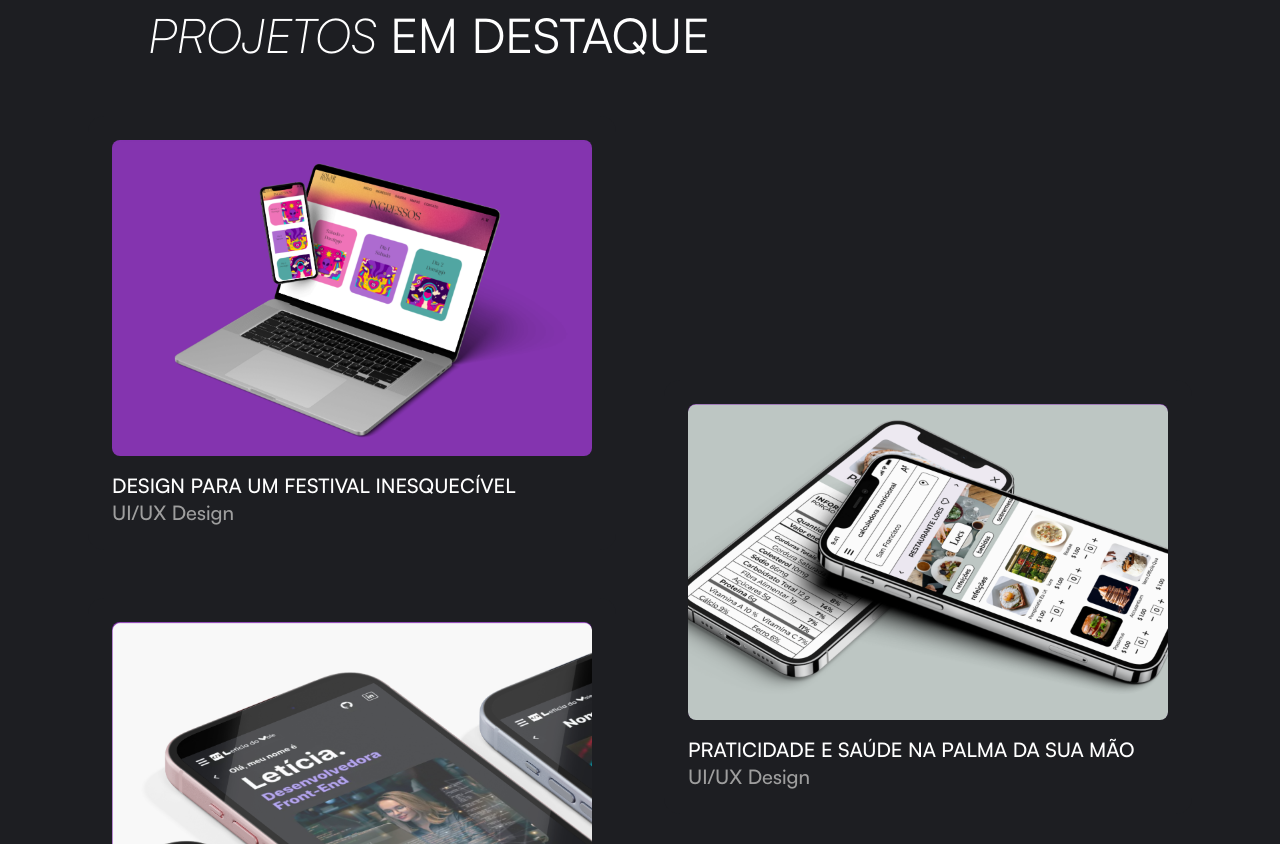
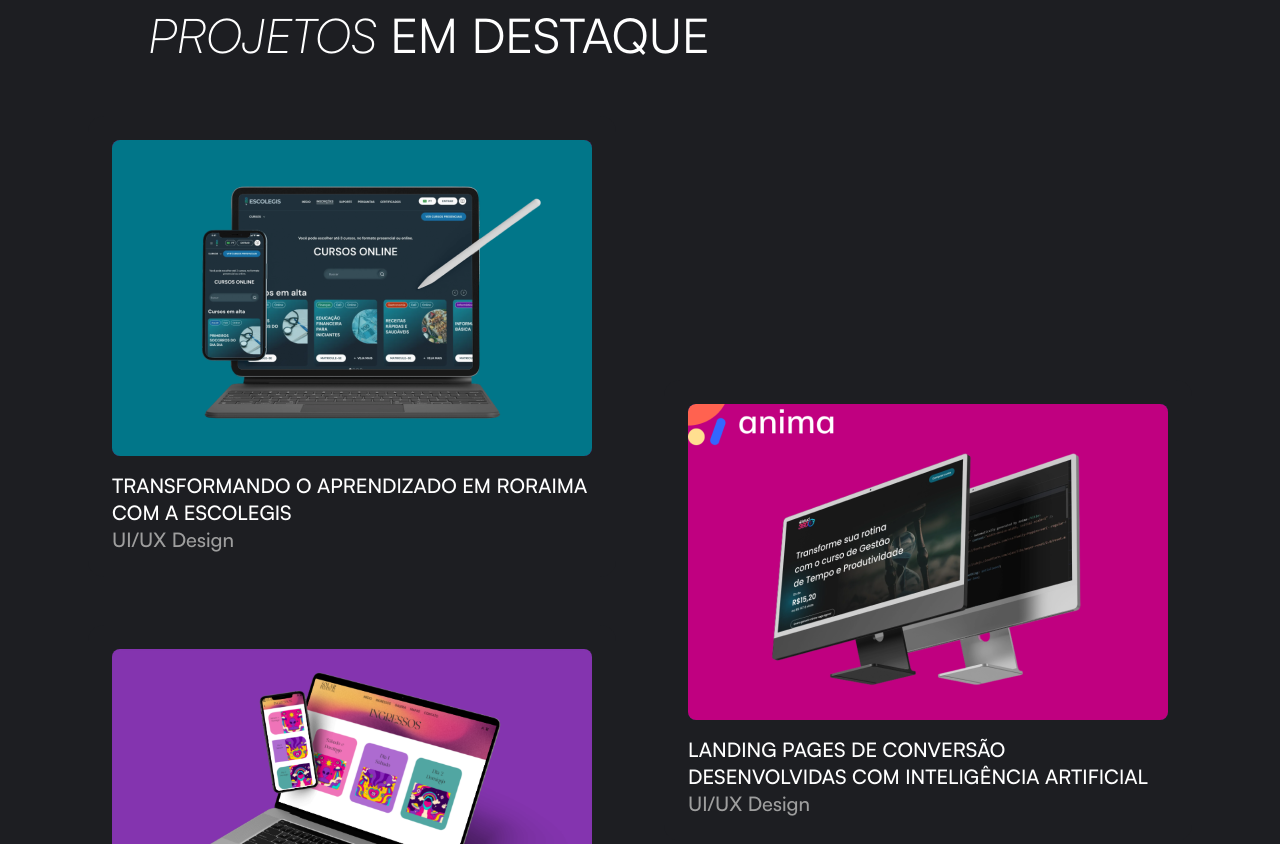
Before and after one commit to clarissepaiva/portfolio, a plain HTML site: page index.html in a window 1280 px wide. Shown: the part 1270-2114 px from the top of the page. Drawn offline with Linux system fonts and the light colour scheme.

Commit message:
Update of Projects

```diff
--- a/index.html
+++ b/index.html
@@ -97,6 +97,15 @@
         </div>
         <div class="cards">
             <div class="column">
+                <div class="card-project" data-link-id="project8">
+                    <div class="project-image" style="background-image: url('images/home-8.png');">
+                    </div>
+                    <div class="text">
+                        <h2 class="title" data-lang="project-8-title">Transformando o Aprendizado em Roraima com a escolegis</h2>
+                        <p class="description" data-lang="project-8-description">UI/UX Design</p>
+                    </div>
+                </div>
+
                 <div class="card-project" data-link-id="project1">
                     <div class="project-image" style="background-image: url('images/home-1.png');">
                     </div>
@@ -105,6 +114,7 @@
                         <p class="description" data-lang="project-1-description">UI/UX Design</p>
                     </div>
                 </div>
+
 
                 <div class="card-project" data-link-id="project2">
                     <div class="project-image" style="background-image: url('images/home-3.png');"></div>
@@ -132,8 +142,16 @@
                     </div>
                 </div>
             </div>
+            <!-- ==================================== -->
+            <div class="column">
+                <div class="card-project" data-link-id="project9">
+                    <div class="project-image" style="background-image: url('images/home-9.png');"></div>
+                    <div class="text">
+                        <h2 class="title" data-lang="project-9-title">Landing Pages de Conversão Desenvolvidas com Inteligência Artificial</h2>
+                        <p class="description" data-lang="project-9-description">UI/UX Design</p>
+                    </div>
+                </div>
 
-            <div class="column">
                 <div class="card-project" data-link-id="project5">
                     <div class="project-image" style="background-image: url('images/home-2.png');"></div>
                     <div class="text">
--- a/language_switcher.js
+++ b/language_switcher.js
@@ -28,6 +28,10 @@ const translations = {
     "project-6-description": "UI/UX Design",
     "project-7-title": "Empowering Small Entrepreneurs with Custom-Made Apps",
     "project-7-description": "UI/UX Design",
+    "project-8-title": "Transforming Learning in Roraima with Escolegis",
+    "project-8-description": "UI/UX Design",
+    "project-9-title": "AI-Powered Conversion Landing Pages",
+    "project-9-description": "UI/UX Design",
     "cv-header": "CURRICULUM",
     "cv-title": "My Professional Journey: Experience, Skills, and Dedication to Design",
     "cv-description":
@@ -68,6 +72,10 @@ const translations = {
     "project-6-description": "UI/UX Design",
     "project-7-title": "Empoderando Pequenos Empresários",
     "project-7-description": "UI/UX Design",
+    "project-8-title": "Transformando o Aprendizado em Roraima com a escolegis",
+    "project-8-description": "UI/UX Design",
+    "project-9-title": "Landing Pages de Conversão Desenvolvidas com Inteligência Artificial",
+    "project-9-description": "UI/UX Design",
     "cv-header": "CURRICULUM",
     "cv-title": "Minha Jornada Profissional: Experiência, Habilidades e dedicação pelo Design",
     "cv-description":
@@ -111,6 +119,14 @@ const figmaLinks = {
   project7: {
     en: 'https://www.figma.com/proto/Z6xe83oasmquh0UAXZDKCv/Vagas?page-id=1%3A23&node-id=397-2729&viewport=-149%2C-2974%2C0.21&t=X9BDK6dxZwPMZc3a-1&scaling=scale-down-width&content-scaling=fixed',
     pt: 'https://www.figma.com/proto/Z6xe83oasmquh0UAXZDKCv/Vagas?page-id=1%3A23&node-id=211-3180&viewport=730%2C-1241%2C0.11&t=VvwAmwJQiMspPQ0j-1&scaling=scale-down-width&content-scaling=fixed&starting-point-node-id=356%3A1549',
+  },
+  project8: {
+    en: 'https://www.figma.com/proto/Z6xe83oasmquh0UAXZDKCv/Portf%C3%B3lio?page-id=1%3A23&node-id=1305-5713&viewport=-2593%2C-3417%2C0.2&t=mtOZQOipgv2QS2e7-1&scaling=scale-down-width&content-scaling=fixed&starting-point-node-id=356%3A1549',
+    pt: 'https://www.figma.com/proto/Z6xe83oasmquh0UAXZDKCv/Clarisse?page-id=1%3A23&node-id=1087-2400&viewport=-2519%2C-581%2C0.17&t=D8jxzLH2TeKmsFZw-1&scaling=scale-down-width&content-scaling=fixed&starting-point-node-id=356%3A1549',
+  },
+  project9: {
+    en: 'https://www.figma.com/proto/Z6xe83oasmquh0UAXZDKCv/Portf%C3%B3lio?page-id=1%3A23&node-id=1305-4425&viewport=-2593%2C-3417%2C0.2&t=mtOZQOipgv2QS2e7-1&scaling=scale-down-width&content-scaling=fixed&starting-point-node-id=356%3A1549',
+    pt: 'https://www.figma.com/proto/Z6xe83oasmquh0UAXZDKCv/Clarisse?page-id=1%3A23&node-id=1033-2377&viewport=-2098%2C-470%2C0.16&t=i3bmxtsDFkfAdij8-1&scaling=scale-down-width&content-scaling=fixed&starting-point-node-id=356%3A1549',
   }
 };
 
@@ -148,8 +164,8 @@ function downloadPDF() {
   } else {
     // or you can default to Portuguese, or detect browser language
     const link = document.createElement("a");
-    link.href = "pdf/CV Clarisse Paiva UX UI Designer.pdf"; // Path to your PDF file
-    link.download = "CV Clarisse Paiva UX UI Designer.pdf"; // The name for the downloaded file
+    link.href = "pdf/CV Clarisse Paiva UX UI Designer PT.pdf"; // Path to your PDF file
+    link.download = "CV Clarisse Paiva UX UI Designer PT.pdf"; // The name for the downloaded file
     link.click(); // Programmatically click the link to trigger the download
   }
 }
```
Also changed, not shown: toggle_hamburger.js (+0 -7 lines), images/home-8.png (added), images/home-9.png (added), 2 other files.
